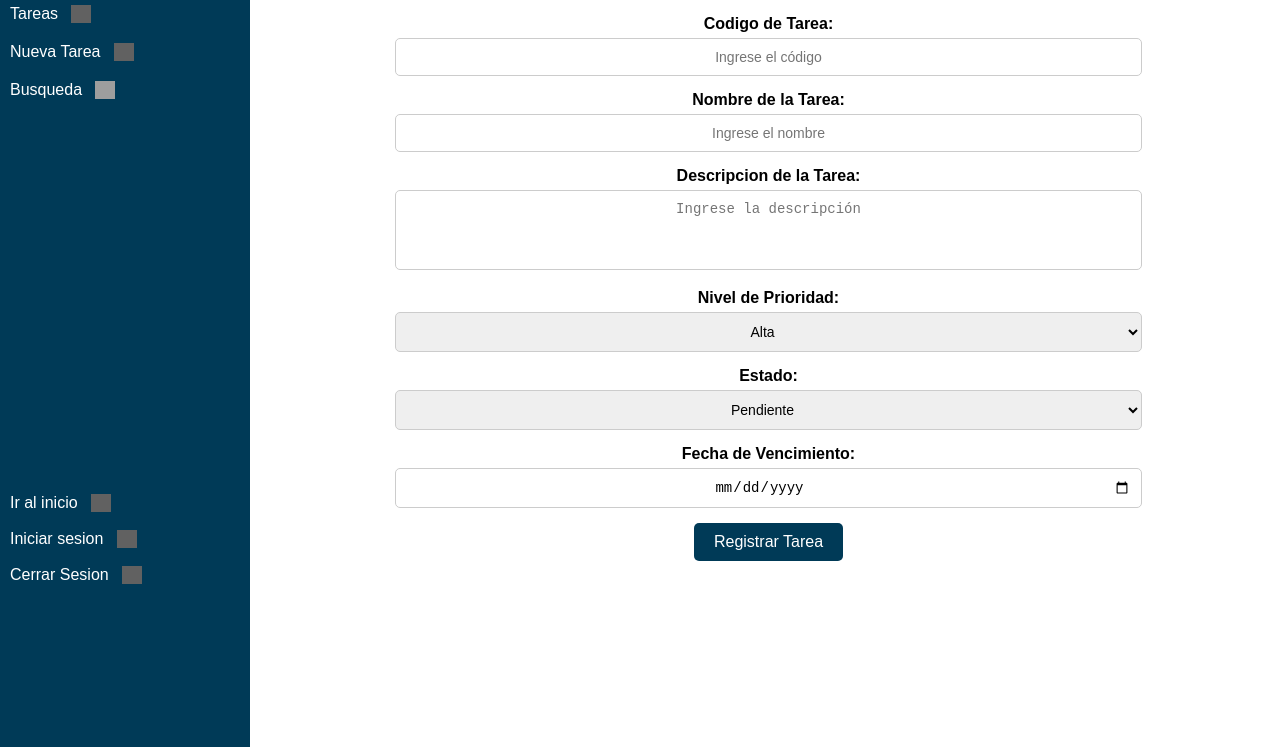
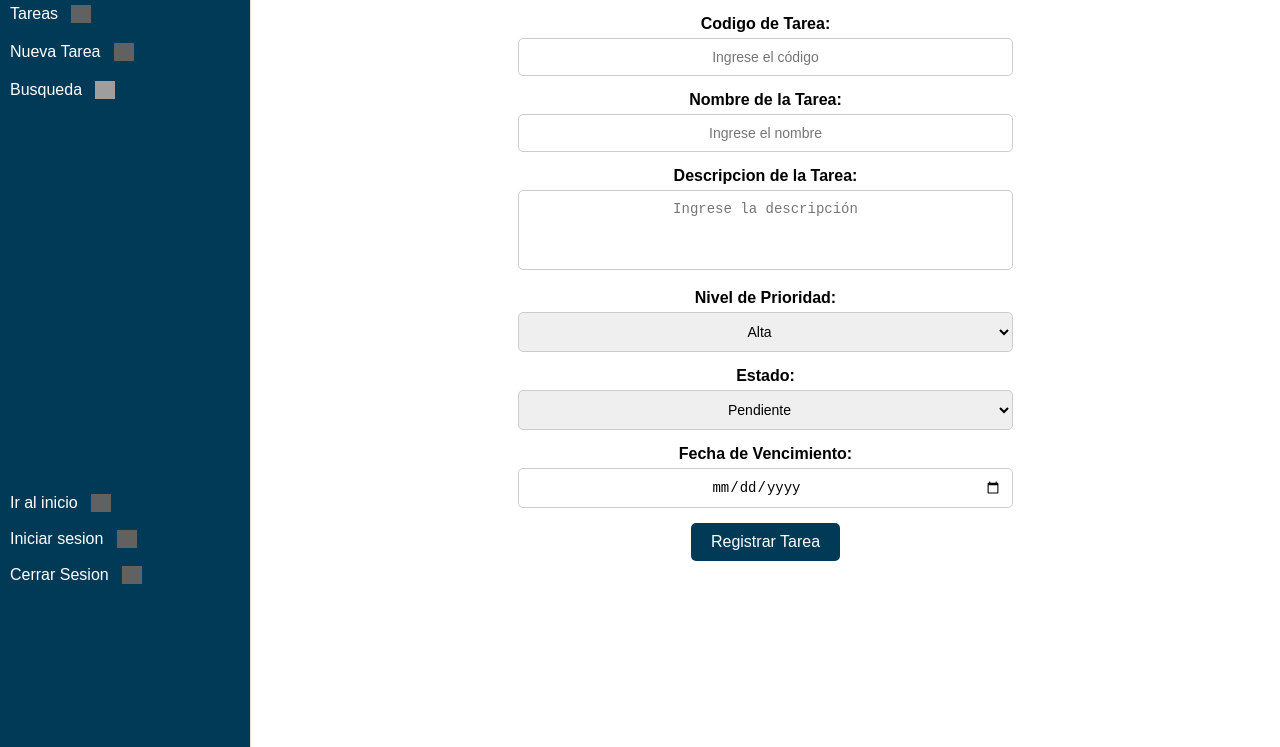
Before and after one commit to angelat007/Gestor.github.io, a plain HTML site: page Nueva tarea.html in a window 1280 px wide. Shown: the part 53-800 px from the top of the page. Drawn offline with Linux system fonts and the light colour scheme; grey boxes are pictures that could not be loaded.

Commit message:
Add files via upload

```diff
--- a/Gestor.css
+++ b/Gestor.css
@@ -9,7 +9,7 @@
             display: flex;
             min-height: 100vh;
             background-color: #f4f4f4;
-            width: 120%;
+            width: 100%;
             position: fixed;
         }
 
@@ -21,7 +21,6 @@
             width: 250px;
             display: flex;
             flex-direction: column;
-            position: fixed;
             gap: 20px;
         }
 
```
Also changed, not shown: Nueva tarea.html (indentation only).
